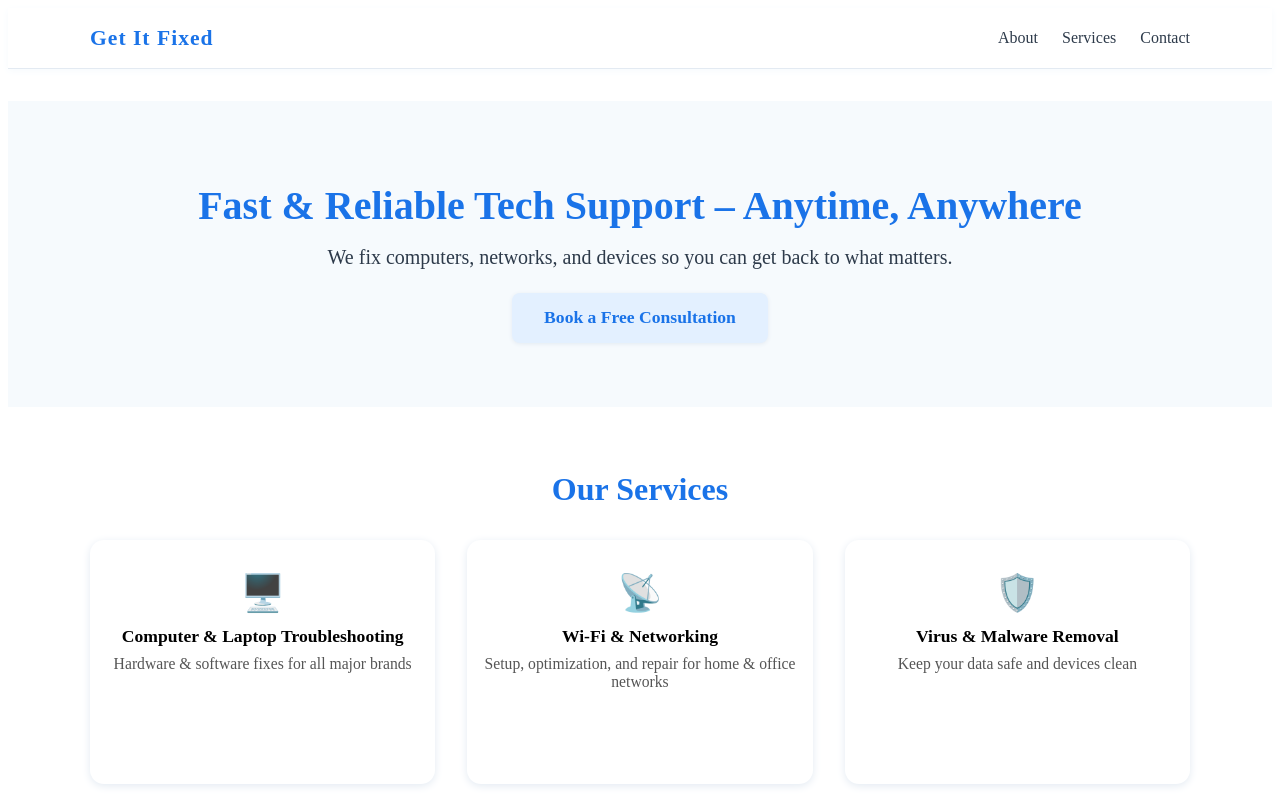
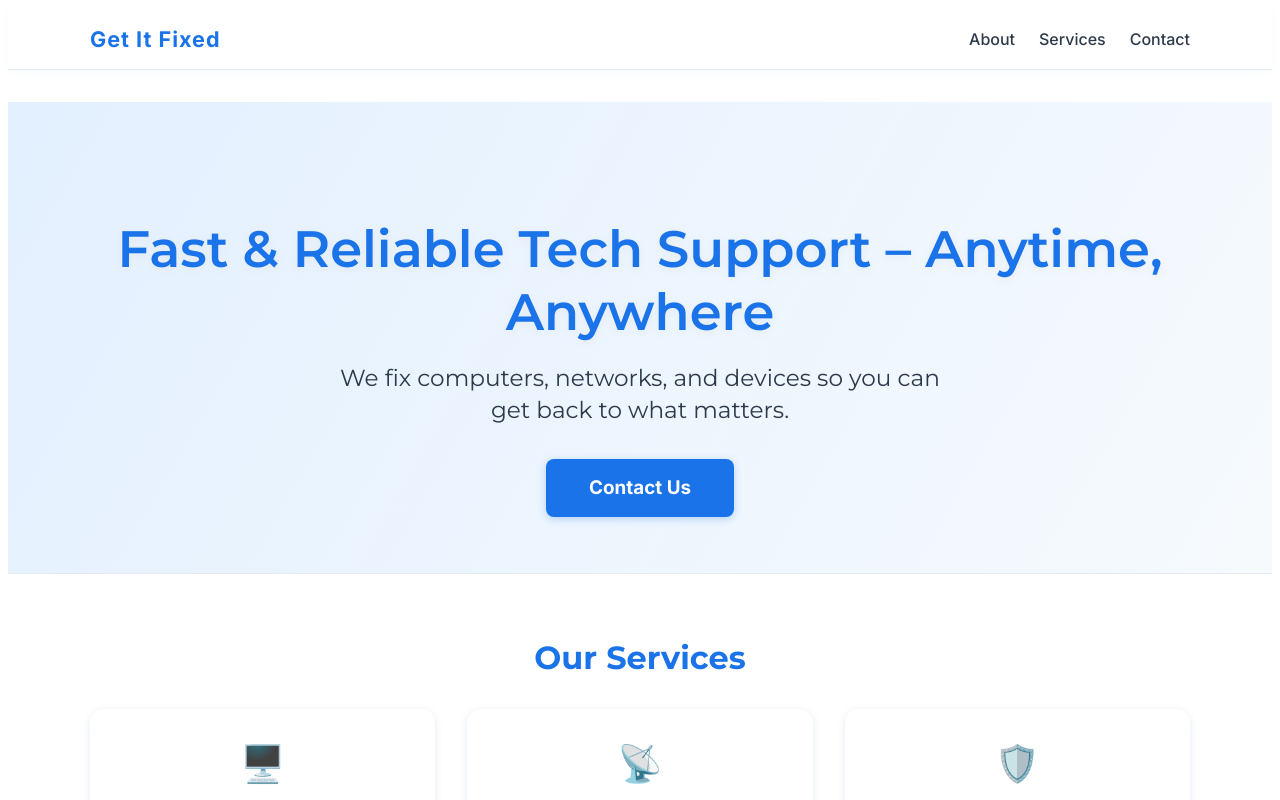
Before and after one commit to saranshgupta1995/get-it-fixed, a Next.js app: page / in a window 1280 px wide. Shown: the top 800 px of the page. Built offline with nearby package versions, Linux system fonts and the light colour scheme.

Commit message:
make it cleaner

```diff
--- a/src/app/globals.css
+++ b/src/app/globals.css
@@ -0,0 +1,14 @@
+html,
+body {
+  font-family: var(--font-inter), system-ui, sans-serif;
+}
+
+h1,
+h2,
+h3,
+h4,
+h5,
+h6 {
+  font-family: var(--font-montserrat), var(--font-inter), system-ui, sans-serif;
+  font-weight: 700;
+}
--- a/src/app/layout.tsx
+++ b/src/app/layout.tsx
@@ -1,6 +1,7 @@
 import type { Metadata } from "next";
-import { Geist, Geist_Mono } from "next/font/google";
+import { Geist, Geist_Mono, Montserrat, Inter } from "next/font/google";
 import "./globals.css";
+
 
 const geistSans = Geist({
   variable: "--font-geist-sans",
@@ -10,6 +11,18 @@ const geistSans = Geist({
 const geistMono = Geist_Mono({
   variable: "--font-geist-mono",
   subsets: ["latin"],
+});
+
+const montserrat = Montserrat({
+  variable: "--font-montserrat",
+  subsets: ["latin"],
+  display: "swap",
+});
+
+const inter = Inter({
+  variable: "--font-inter",
+  subsets: ["latin"],
+  display: "swap",
 });
 
 export const metadata: Metadata = {
@@ -26,7 +39,7 @@ export default function RootLayout({
 }>) {
   return (
     <html lang="en">
-      <body className={`${geistSans.variable} ${geistMono.variable}`}>
+      <body className={`${geistSans.variable} ${geistMono.variable} ${montserrat.variable} ${inter.variable}`}>
         <header style={{
           width: '100%',
           background: '#fff',
--- a/src/app/page.tsx
+++ b/src/app/page.tsx
@@ -24,15 +24,47 @@ function ServiceBox({ icon, title, desc, link }: ServiceBoxProps) {
 export default function Page() {
   return (
     <>
-      <section style={{ background: '#f6fafd', padding: '3rem 0 2rem 0', textAlign: 'center' }}>
-        <h1 style={{ fontSize: '2.5rem', fontWeight: 700, color: '#1a73e8', marginBottom: 8 }}>
+      <section style={{
+        background: 'linear-gradient(120deg, #e3f0ff 0%, #f6fafd 100%)',
+        padding: '4.5rem 0 3.5rem 0',
+        textAlign: 'center',
+        position: 'relative',
+        overflow: 'hidden',
+        borderBottom: '1px solid #e3eaf2'
+      }}>
+        <h1 style={{
+          fontSize: '3.2rem',
+          fontWeight: 600,
+          color: '#1a73e8',
+          marginBottom: 14,
+          textShadow: '0 2px 8px #e3eaf2'
+        }}>
           Fast & Reliable Tech Support – Anytime, Anywhere
         </h1>
-        <h2 style={{ fontWeight: 400, fontSize: '1.25rem', color: '#2d3a4a', marginBottom: 24 }}>
+        <h2 style={{
+          fontWeight: 400,
+          fontSize: '1.45rem',
+          color: '#2d3a4a',
+          marginBottom: 32,
+          maxWidth: 600,
+          marginLeft: 'auto',
+          marginRight: 'auto',
+          lineHeight: 1.4
+        }}>
           We fix computers, networks, and devices so you can get back to what matters.
         </h2>
-        <div style={{ display: 'flex', justifyContent: 'center', gap: 16, marginBottom: 32 }}>
-          <Link href="/contact" style={{ background: '#e3f0ff', color: '#1a73e8', borderRadius: 8, padding: '0.9rem 2rem', fontWeight: 600, textDecoration: 'none', fontSize: '1.1rem', boxShadow: '0 1px 4px #e3eaf2' }}>Book a Free Consultation</Link>
+        <div style={{ display: 'flex', justifyContent: 'center', gap: 20, marginBottom: 0 }}>
+          <Link href="/contact" style={{
+            background: '#1a73e8',
+            color: '#fff',
+            borderRadius: 8,
+            padding: '1.1rem 2.7rem',
+            fontWeight: 700,
+            textDecoration: 'none',
+            fontSize: '1.18rem',
+            boxShadow: '0 2px 8px #b3d1fa',
+            transition: 'background 0.2s'
+          }}>Contact Us</Link>
         </div>
       </section>
 
```
